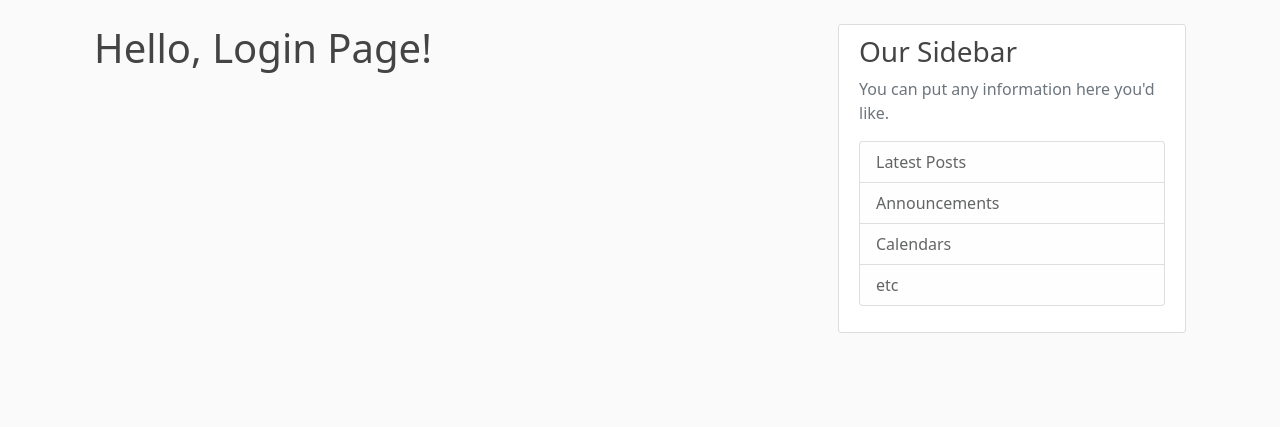
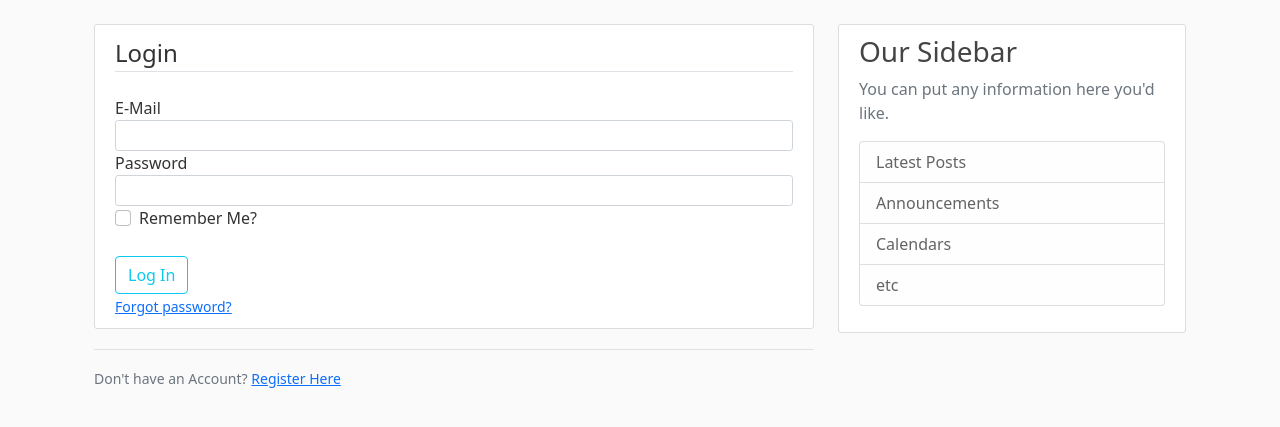
Before and after one commit to 170Shane/flaskblog, a Flask app: page /login in a window 1280 px wide. Shown: the part 56-483 px from the top of the page. Run offline with Flask 2, Linux system fonts and the light colour scheme; parts of the project's set-up code (start-up, migrations or seed data) failed here and were passed over.

Commit message:
Latest changes - Refactor into Package, start on Login functionality with DB

```diff
--- a/flaskblog.py
+++ /dev/null
@@ -1,56 +0,0 @@
-from flask import Flask, render_template, url_for
-from forms import RegisterForm, LoginForm
-
-app = Flask(__name__)
-app.config['SECRET_KEY'] = 'feb18e2b6945bba740f71cf219b4b49b'
-
-# ran directly i.e.python flaskblog.py, the __name__ variable is '__main__'
-# ran from another module i.e. python -m flask run, the __name__ variable is the filename i.e.'flaskblog'
-
-dummy_data = [
-    {
-        'author': 'Shane Clark',
-        'title': 'Blog Post 1',
-        'content': 'Blog Content 1',
-        'date_posted': 'March 25, 2021'
-    },
-    {
-        'author': 'Julie Clark',
-        'title': 'Blog Post 2',
-        'content': 'Blog Content 2',
-        'date_posted': 'March 26, 2021'
-    }
-]
-
-
-@app.route('/')
-@app.route('/home')
-def home():
-    return render_template('home.html', dummy_data=dummy_data, title="Test title")  # Can pass in data to route here
-
-
-@app.route('/about')
-def about_page():
-    return render_template('about.html')
-
-
-@app.route('/register')
-def register_page():
-    #  create an instance of the Registration Form
-    register_form = RegisterForm()
-
-    # pass the form to the template in the same way as variables and data are passed to the template
-    return render_template('register.html', title='Registration Page', register_form=register_form)
-
-
-@app.route('/login')
-def login_page():
-    #  create an instance of the Login Form
-    login_form = LoginForm()
-
-    # pass the form to the template in the same way as variables and data are passed to the template
-    return render_template('login.html', title='Login Page', login_form=login_form)
-
-
-if __name__ == '__main__':
-    app.run(debug=True)
--- a/forms.py
+++ b/flaskblog/forms.py
@@ -21,4 +21,4 @@ class LoginForm(FlaskForm):
     # include a Remember Me field
     remember_me = BooleanField('Remember Me?')
     # also need a Submit button
-    submit = SubmitField('Sign Up!')
+    submit = SubmitField('Log In')
--- /dev/null
+++ b/flaskblog/routes.py
@@ -0,0 +1,66 @@
+from flaskblog.models import User, Post
+from flask import render_template, url_for, flash, redirect
+from flaskblog.forms import RegisterForm, LoginForm
+from flaskblog import app, bcrypt, db
+
+dummy_data = [
+    {
+        'author': 'Shane Clark',
+        'title': 'Blog Post 1',
+        'content': 'Blog Content 1',
+        'date_posted': 'March 25, 2021'
+    },
+    {
+        'author': 'Julie Clark',
+        'title': 'Blog Post 2',
+        'content': 'Blog Content 2',
+        'date_posted': 'March 26, 2021'
+    }
+]
+
+
+@app.route('/')
+@app.route('/home')
+def home():
+    return render_template('home.html', dummy_data=dummy_data, title="Test title")  # Can pass in data to route here
+
+
+@app.route('/about')
+def about_page():
+    return render_template('about.html')
+
+
+@app.route('/register', methods=['GET', 'POST'])  # ensure that route also accepts POST requests
+def register_page():
+    #  create an instance of the Registration Form
+    register_form = RegisterForm()
+
+    # The validate_on_submit() method returns True when the form is submitted using the POST request and data is valid.
+    if register_form.validate_on_submit():
+        hashed_password = bcrypt.generate_password_hash(register_form.password.data).decode('utf-8')
+        user = User(
+                    username=register_form.username.data,
+                    email=register_form.email.data,
+                    password=register_form.password.data
+                    )
+        db.session.add(user)
+        db.session.commit()
+        flash(f'Account created for {register_form.username.data}! You are now able to log in.', category='success')
+        return redirect(url_for('login_page'))
+
+    # pass the form to the template in the same way as variables and data are passed to the template
+    return render_template('register.html', title='Registration Page', register_form=register_form)
+
+
+@app.route('/login', methods=['GET', 'POST'])  # ensure that route also accepts POST requests)
+def login_page():
+    #  create an instance of the Login Form
+    login_form = LoginForm()
+
+    # The validate_on_submit() method returns True when the form is submitted using the POST request and data is valid.
+    if login_form.validate_on_submit():
+        flash(f'Login successful for {login_form.email.data}!', category='success')
+        return redirect(url_for('home'))
+
+    # pass the form to the template in the same way as variables and data are passed to the template
+    return render_template('login.html', title='Login Page', login_form=login_form)
--- a/templates/base.html
+++ b/flaskblog/templates/base.html
@@ -24,13 +24,13 @@
             </button>
             <div class="collapse navbar-collapse" id="navbarToggle">
               <div class="navbar-nav mr-auto">
-                <a class="nav-item nav-link" href="/">Home</a>
-                <a class="nav-item nav-link" href="/about">About</a>
+                <a class="nav-item nav-link" href="{{ url_for('home') }}">Home</a>
+                <a class="nav-item nav-link" href="{{ url_for('about_page') }}">About</a>
               </div>
               <!-- Navbar Right Side -->
               <div class="navbar-nav">
-                <a class="nav-item nav-link" href="/login">Login</a>
-                <a class="nav-item nav-link" href="/register">Register</a>
+                <a class="nav-item nav-link" href="{{ url_for('login_page') }}">Login</a>
+                <a class="nav-item nav-link" href="{{ url_for('register_page') }}">Register</a>
               </div>
             </div>
           </div>
@@ -50,6 +50,15 @@
            <main role="main" class="container">
            <div class="row">
              <div class="col-md-8">
+               {% with messages = get_flashed_messages(with_categories=true) %}
+                 {% if messages %}
+                    {% for category, message in messages %}
+                       <div class="alert alert-{{ category }}">
+                         {{ message }}
+                       </div>
+                    {% endfor %}
+                 {% endif %}
+               {% endwith %}
                {% block content %}{% endblock %}
              </div>
              <div class="col-md-4">
--- /dev/null
+++ b/flaskblog/templates/login.html
@@ -0,0 +1,53 @@
+{% extends 'base.html' %}
+{% block content %}
+    <div class="content-section">
+        <form method="POST" action="">
+            {{ login_form.hidden_tag() }}
+            <fieldset class="form-group">
+                <legend class="border-bottom mb-4">Login</legend>
+                <div class="form-group">
+                    {{ login_form.email.label(class='form-control-label') }}
+                    {% if login_form.email.errors %}
+                        {{ login_form.email(class='form-control form-control-sm is-invalid') }}
+                        <div class="invalid-feedback">
+                            {% for error in login_form.email.errors %}
+                            <span>{{ error }}</span>
+                            {% endfor %}
+                        </div>
+                    {% else %}
+                        {{ login_form.email(class='form-control form-control-sm') }}
+                    {% endif %}
+                </div>
+                <div class="form-group">
+                    {{ login_form.password.label(class='form-control-label') }}
+                      {% if login_form.password.errors %}
+                        {{ login_form.password(class='form-control form-control-sm is-invalid') }}
+                        <div class="invalid-feedback">
+                            {% for error in login_form.password.errors %}
+                            <span>{{ error }}</span>
+                            {% endfor %}
+                        </div>
+                    {% else %}
+                        {{ login_form.password(class='form-control form-control-sm') }}
+                    {% endif %}
+                </div>
+                <div class="form-check">
+                    {{ login_form.remember_me(class='form-check-input') }}
+                    {{ login_form.remember_me.label(class='form-check-label') }}
+                </div>
+                <br>
+                <div class="form-group">
+                    {{ login_form.submit(class='btn btn-outline-info') }}
+                </div>
+                <small class="text-muted ml-2">
+                    <a href="#">Forgot password?</a>
+                </small>
+            </fieldset>
+        </form>
+    </div>
+    <div class="border-top pt-3">
+        <small class="text-muted">
+            Don't have an Account? <a class="ml-2" href="{{ url_for('register_page') }}">Register Here</a>
+        </small>
+    </div>
+{% endblock content %}
--- /dev/null
+++ b/run.py
@@ -0,0 +1,4 @@
+from flaskblog import app
+
+if __name__ == '__main__':
+    app.run(debug=True)
--- a/templates/login.html
+++ /dev/null
@@ -1,4 +0,0 @@
-{% extends 'base.html' %}
-{% block content %}
-    <h1>Hello, Login Page!</h1>
-{% endblock content %}
```
Also changed, not shown: flaskblog/__init__.py (added, +13 -0 lines), flaskblog/models.py (added, +25 -0 lines), flaskblog/templates/register.html (added, +72 -0 lines), main.py (deleted, +0 -16 lines), templates/register.html (deleted, +0 -36 lines), flaskblog/static/main.css (renamed from static/main.css), flaskblog/templates/about.html (renamed from templates/about.html), flaskblog/templates/home.html (renamed from templates/home.html).
